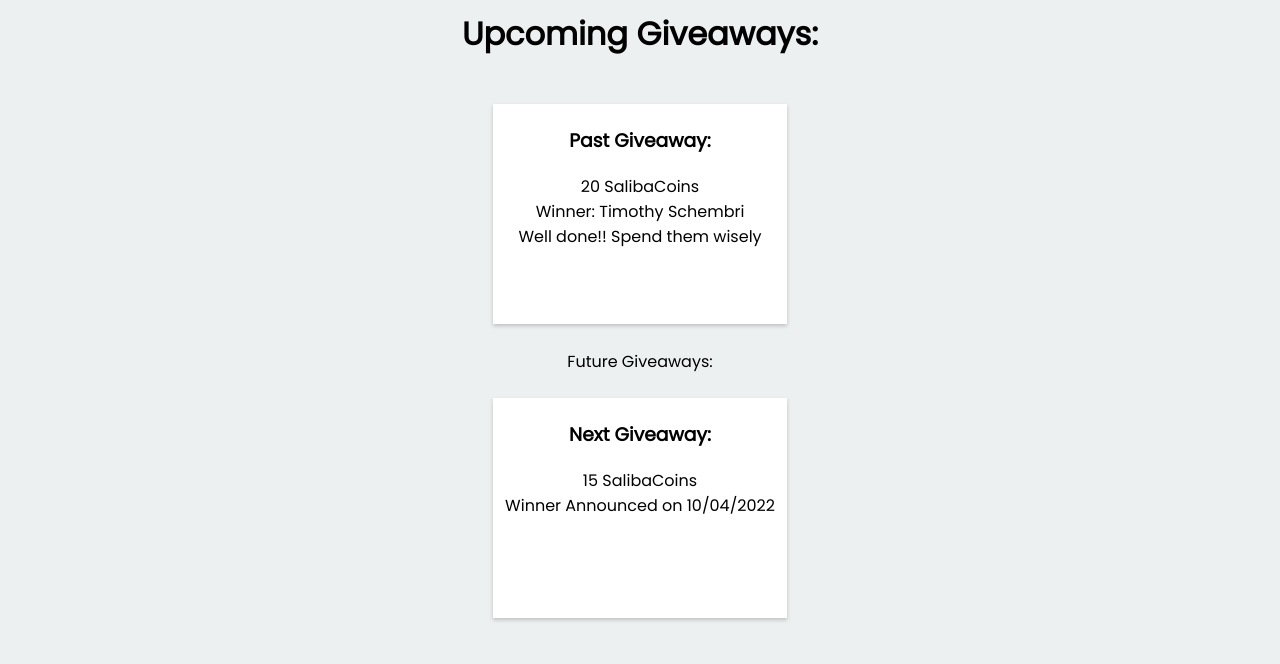
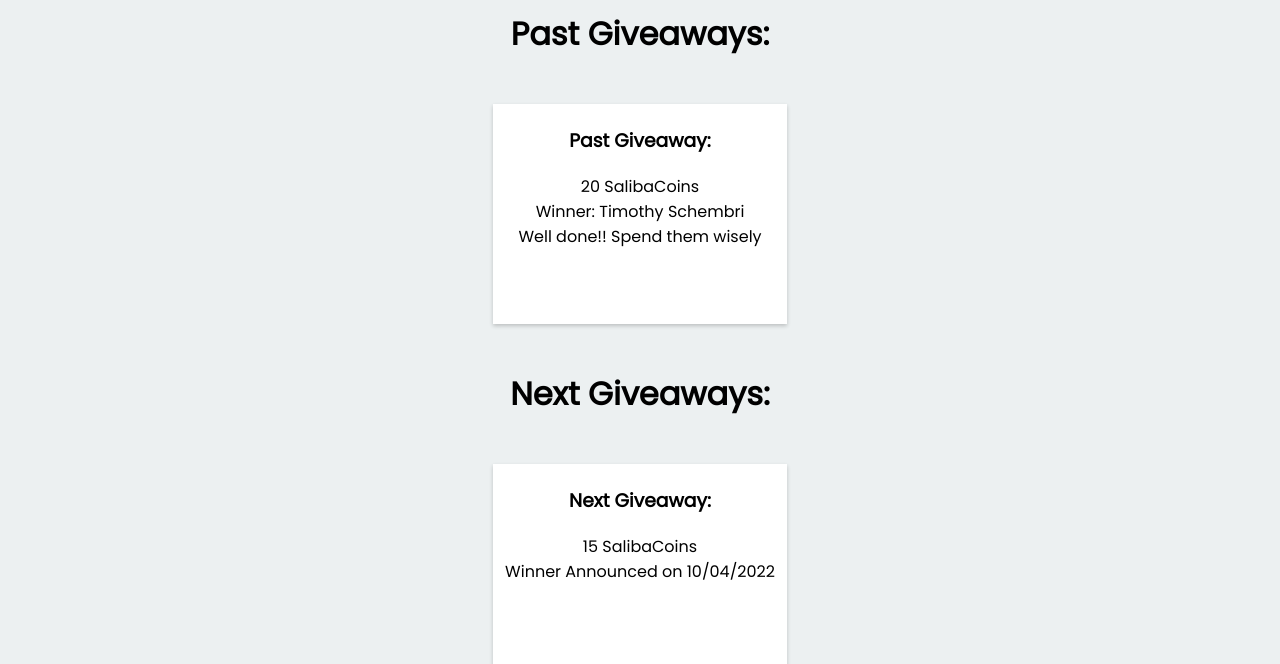
Before and after one commit to Krissal1234/SalibaCoin, a plain HTML site: page CSS&HTML/features.html in a window 1280 px wide. Shown: the part 91-755 px from the top of the page. Drawn offline with Linux system fonts and the light colour scheme.

Commit message:
giveaway

```diff
--- a/CSS&HTML/features.html
+++ b/CSS&HTML/features.html
@@ -38,7 +38,7 @@
      <div class="giveaway-top">
 
         <div class="X">
-          <h1>Upcoming Giveaways: </h1>
+          <h1>Past Giveaways: </h1>
 
          <ul class="SG">
            <li class="sgLi">
@@ -56,7 +56,7 @@
           </li>
        </ul>
 
-         <!<h1>Future Giveaways: </h1>
+         <h1>Next Giveaways: </h1>
 
         <ul class="SG">
           <li class="sgLi">
```
